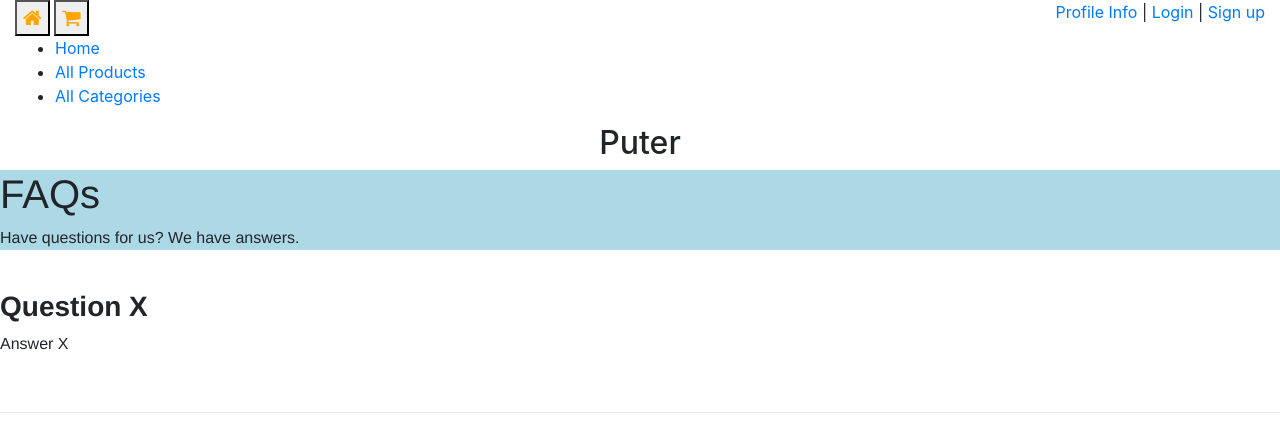
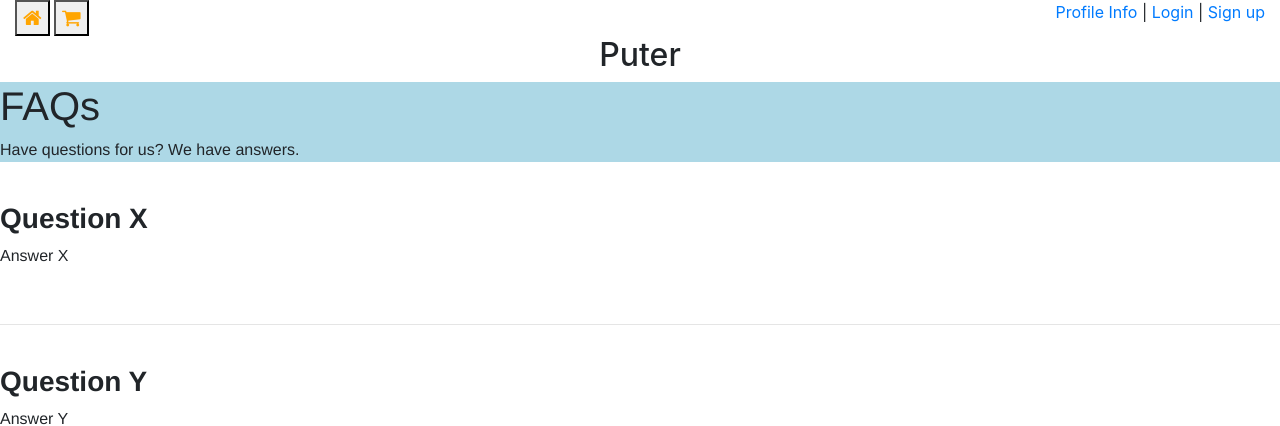
Before and after one commit to TheAeroHead/Puter, a Django app: page /index/faq in a window 1280 px wide. Shown: the top 426 px of the page. Run offline with Django 3.2, Linux system fonts and the light colour scheme; some libraries are stand-ins or nearby versions.

Commit message:
Removed sidebar

```diff
--- a/templates/base_generic.html
+++ b/templates/base_generic.html
@@ -20,11 +20,7 @@
 		<a href="/index/cart"><button style="font-size:20px"> <i class="fa fa-shopping-cart" style="color:orange"></i></button></a>
 	</div>
      {% block sidebar %}
-        <ul class="sidebar-nav">
-          <li><a href="{% url 'index' %}">Home</a></li>
-          <li><a href="">All Products</a></li>
-          <li><a href="">All Categories</a></li>
-        </ul>
+
      {% endblock %}
       </div>
 
```
